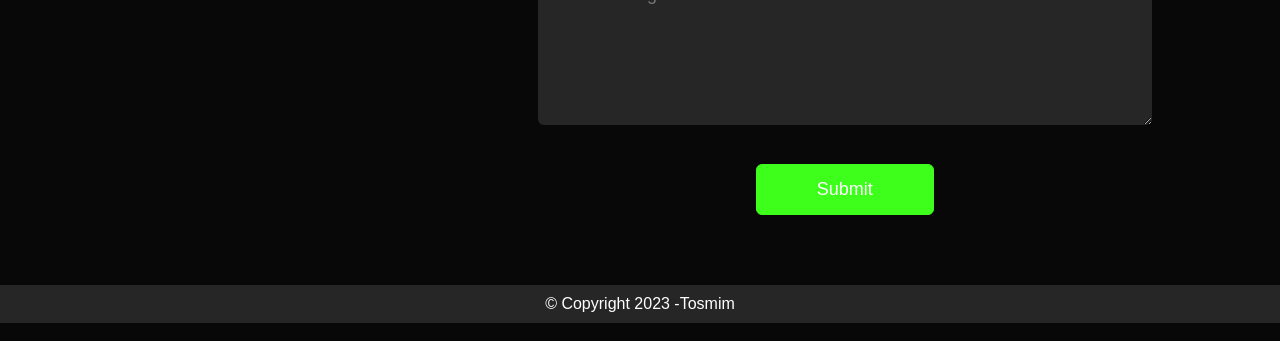
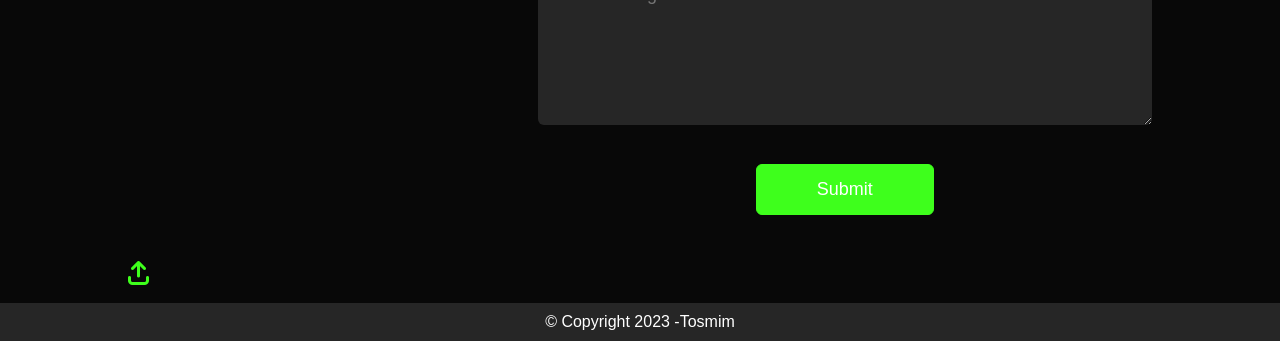
Before and after one commit to TosmimForidMehtab/my-noob-portfolio, a plain HTML site: page index.html in a window 1280 px wide. Shown: the part 2102-2443 px from the top of the page. Drawn offline with Linux system fonts and the light colour scheme.

Commit message:
Noob portfolio done

```diff
--- a/index.html
+++ b/index.html
@@ -5,6 +5,7 @@
         <meta http-equiv="X-UA-Compatible" content="IE=edge" />
         <meta name="viewport" content="width=device-width, initial-scale=1.0" />
         <title>My Portfolio</title>
+        <link rel="icon" href="/Docs/icon.jpg" type="image/x-icon" />
         <script src="https://kit.fontawesome.com/2f0ada7272.js" crossorigin="anonymous"></script>
         <link rel="stylesheet" href="style.css" />
     </head>
@@ -122,6 +123,7 @@
                         </form>
                     </div>
                 </div>
+                <a href="#header"><i class="fa-solid fa-arrow-up-from-bracket fa-beat fa-xl" style="color: #3eff1c"></i></a>
             </div>
 
             <div class="copyright">
--- a/style.css
+++ b/style.css
@@ -24,6 +24,7 @@ body {
 
 .container {
     padding: 10px 10%;
+    position: sticky;
 }
 
 nav {
```
Also changed, not shown: Docs/icon.jpg (added).
